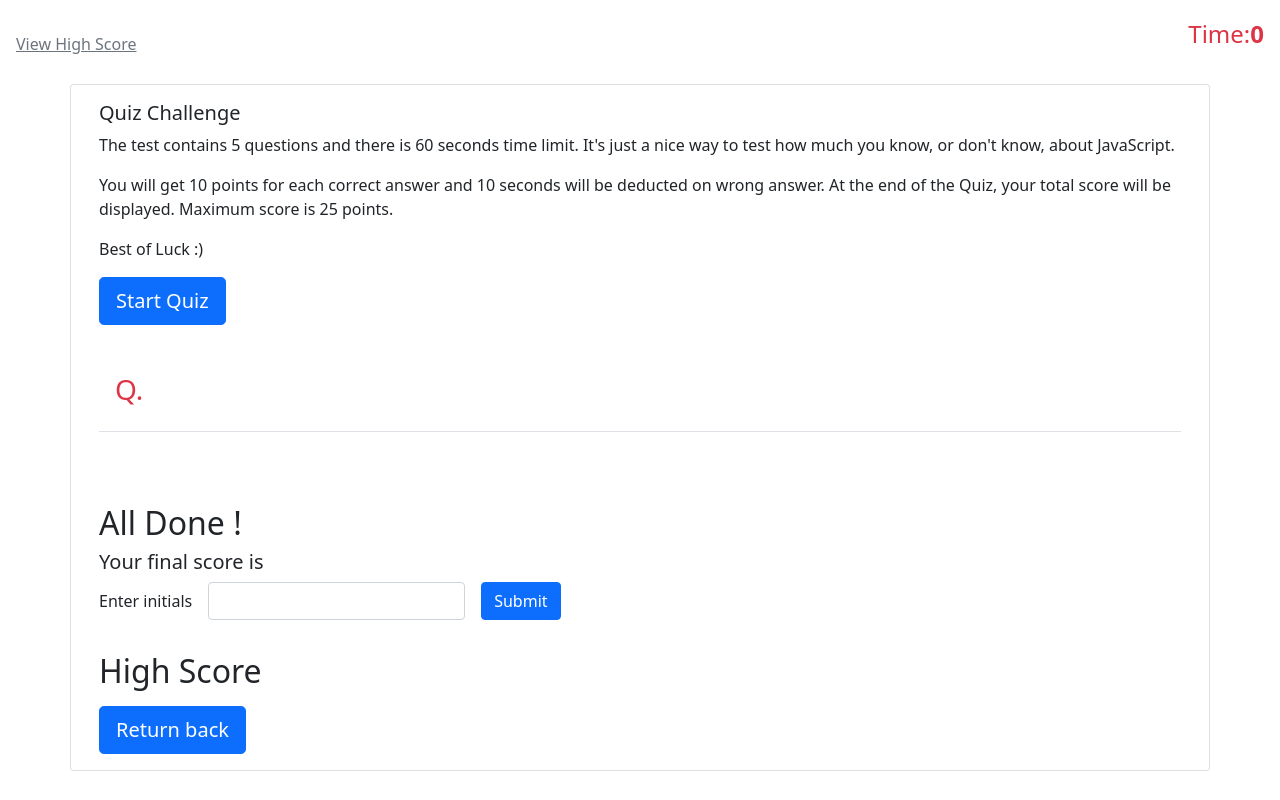
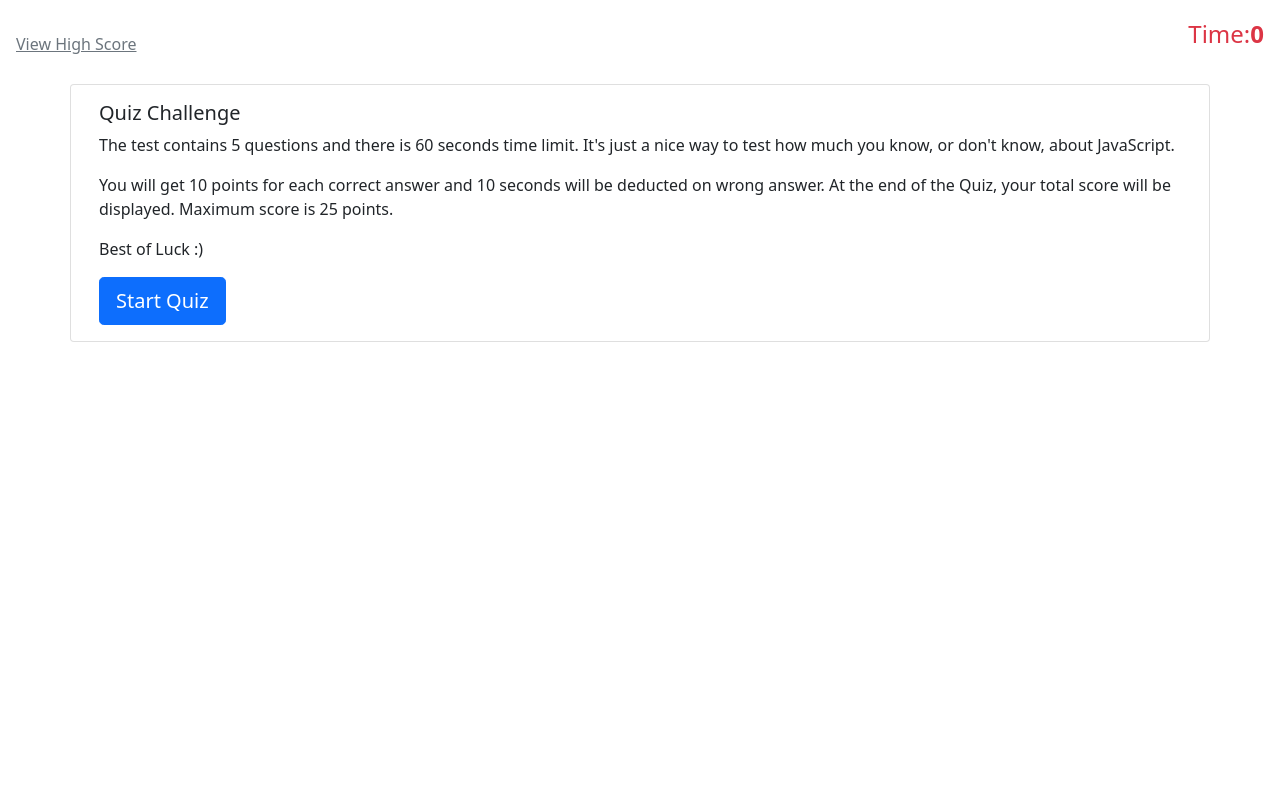
Before and after one commit to AbdulQadir51/Quiz-to-go, a plain HTML site: page index.html in a window 1280 px wide. Drawn offline with nearby package versions, Linux system fonts and the light colour scheme; files that its build step writes are made by us from their sources.

Commit message:
screenshot added

```diff
--- a/index.html
+++ b/index.html
@@ -14,7 +14,7 @@
     />
 
     <!-- Custom styles for this template -->
-    <link href="assets/css/style.css" rel="stylesheet" />
+    <link href="style.css" rel="stylesheet" />
   </head>
   <header class="p-3">
     <div class="row flex-nowrap justify-content-between align-items-center">
@@ -108,6 +108,6 @@
       crossorigin="anonymous"
     ></script>
     <!-- Javascript for this template -->
-    <script src="assets/js/script.js"></script>
+    <script src="script.js"></script>
   </body>
 </html>
```
Also changed, not shown: demo1.JPG (added), demo2.JPG (added).
